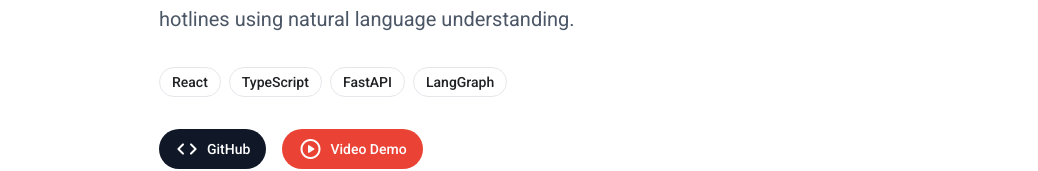
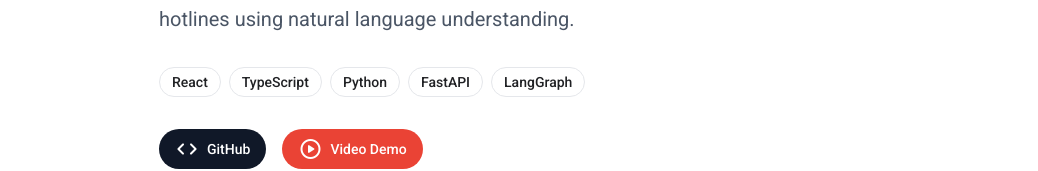
Before and after one commit to auxghlann/ak-mesa, a React (Vite) app: page /projects/afi-uffun in a window 1280 px wide. Shown: the part 337-508 px from the top of the page, without its empty margins (121-1159 px from the left). Built offline with nearby package versions, Linux system fonts and the light colour scheme.

Commit message:
updated info

```diff
--- a/src/content/projects/afi-uffun.mdx
+++ b/src/content/projects/afi-uffun.mdx
@@ -3,7 +3,7 @@ export const meta = {
   date: "2026",
   icon: "emergency",
   shortDescription: "An AI-powered emergency response platform that centralizes and routes local hotlines using natural language understanding.",
-  techStack: ["React", "TypeScript", "FastAPI", "LangGraph"],
+  techStack: ["React", "TypeScript", "Python", "FastAPI", "LangGraph"],
   links: {
     livePreview: null,
     github: "https://github.com/auxghlann/afi-uffun",
```
